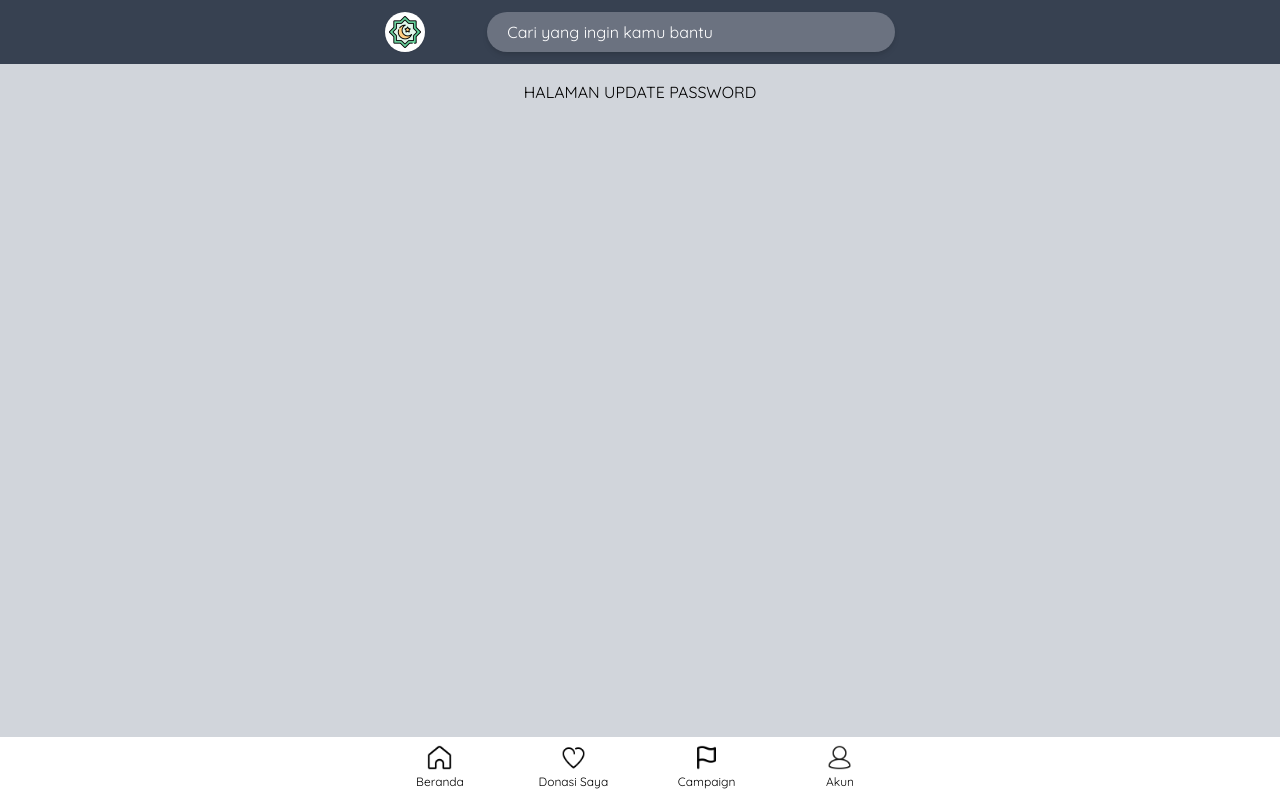
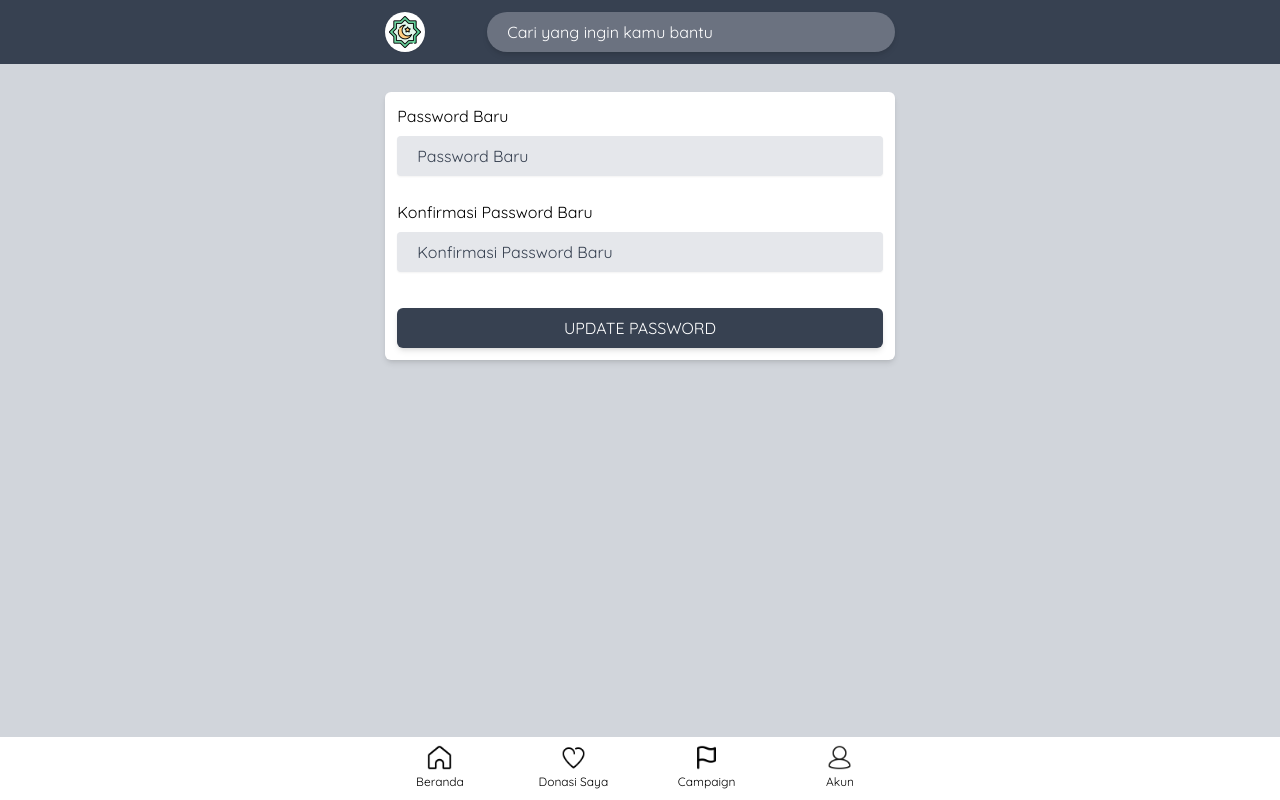
Before and after one commit to DaffaAn/frontend-donasi, a Vue app: page /profile/password in a window 1280 px wide. Built offline with nearby package versions, Linux system fonts and the light colour scheme; sample sign-in values are in the browser's storage.

Commit message:
update password done

```diff
--- a/src/store/module/profile.js
+++ b/src/store/module/profile.js
@@ -64,6 +64,33 @@ const profile = {
           });
       });
     },
+
+    //action updatePassword
+    updatePassword({ commit }, user) {
+      return new Promise((resolve, reject) => {
+        //get data token dan user
+        const token = localStorage.getItem("token");
+
+        //set axios header dengan type Authorization + Bearer token
+        Api.defaults.headers.common["Authorization"] = `Bearer ${token}`;
+
+        //get data profile ke server
+        Api.post("/profile/password", {
+          password: user.password,
+          password_confirmation: user.password_confirmation,
+        })
+          .then((response) => {
+            //commit ke mutation SET_PROFILE dengan response data
+            commit("SET_PROFILE", response.data.data);
+
+            resolve(response);
+          })
+          .catch((error) => {
+            //reject ke component dengan hasil response
+            reject(error.response.data);
+          });
+      });
+    },
   },
 
   //getters
--- a/src/views/auth/Login.vue
+++ b/src/views/auth/Login.vue
@@ -87,13 +87,6 @@ export default {
       let email = user.email;
       let password = user.password;
 
-      //check user is loggedIn
-      onMounted(() => {
-        if (store.getters["auth/isLoggedIn"]) {
-          router.push({ name: "dashboard" });
-        }
-      });
-
       //panggil actions "login" dari module "auth" Vuex
       store
         .dispatch("auth/login", {
@@ -127,6 +120,13 @@ export default {
         });
     }
 
+    //check user is loggedIn
+    onMounted(() => {
+      if (store.getters["auth/isLoggedIn"]) {
+        router.push({ name: "dashboard" });
+      }
+    });
+
     //return object
     return {
       user, // <-- state user
--- a/src/views/dashboard/Index.vue
+++ b/src/views/dashboard/Index.vue
@@ -41,7 +41,7 @@
           </div>
         </a>
 
-        <a href="#">
+        <router-link :to="{ name: 'profile.password' }">
           <div
             class="grid grid-cols-5 gap-4 bg-gray-300 p-3 rounded-md shadow-sm mb-3"
           >
@@ -49,7 +49,7 @@
               <i class="fa fa-key" aria-hidden="true"></i> Ubah Password
             </div>
           </div>
-        </a>
+        </router-link>
 
         <a href="#">
           <div
--- a/src/views/profile/Password.vue
+++ b/src/views/profile/Password.vue
@@ -1,9 +1,113 @@
 <template>
-  <div class="pb-20 pt-20 text-center">HALAMAN UPDATE PASSWORD</div>
+  <div class="pb-20 pt-20">
+    <div class="container mx-auto grid grid-cols-1 p-3 sm:w-full md:w-5/12">
+      <form @submit.prevent="updatePassword" method="POST">
+        <div class="bg-white p-3 rounded-md shadow-md">
+          <div class="grid grid-cols-1 gap-4">
+            <div class="mb-2">
+              <label class="mt-2">Password Baru</label>
+              <input
+                type="password"
+                class="mt-2 appearance-none w-full bg-gray-200 rounded h-7 shadow-sm placeholder-gray-700 focus:outline-none focus:placeholder-gray-600 focus:bg-gray-300 focus-within:text-gray-600 p-5"
+                placeholder="Password Baru"
+                v-model="user.password"
+              />
+            </div>
+
+            <div class="mb-2">
+              <label class="mt-2">Konfirmasi Password Baru</label>
+              <input
+                type="password"
+                class="mt-2 appearance-none w-full bg-gray-200 rounded h-7 shadow-sm placeholder-gray-700 focus:outline-none focus:placeholder-gray-600 focus:bg-gray-300 focus-within:text-gray-600 p-5"
+                placeholder="Konfirmasi Password Baru"
+                v-model="user.password_confirmation"
+              />
+            </div>
+
+            <div>
+              <button
+                type="submit"
+                class="mt-3 bg-gray-700 text-white p-2 w-full rounded-md shadow-md focus:outline-none"
+              >
+                UPDATE PASSWORD
+              </button>
+            </div>
+          </div>
+        </div>
+      </form>
+    </div>
+  </div>
 </template>
 
 <script>
+//hook vue
+import { reactive, ref } from "vue";
+
+//hook vuex
+import { useStore } from "vuex";
+
+//hook vue router
+import { useRouter } from "vue-router";
+
+//hook Toast
+import { useToast } from "vue-toastification";
+
 export default {
   name: "PasswordComponent",
+
+  setup() {
+    //store vuex
+    const store = useStore();
+
+    //route
+    const router = useRouter();
+
+    //same interface as this.$toast
+    const toast = useToast();
+
+    //state user
+    const user = reactive({
+      password: "",
+      password_confirmation: "",
+    });
+
+    //validation state
+    const validation = ref([]);
+
+    //method update password
+    function updatePassword() {
+      let password = user.password;
+      let password_confirmation = user.password_confirmation;
+
+      //panggil actions "updatePassword" dari module "profile"
+      store
+        .dispatch("profile/updatePassword", {
+          password,
+          password_confirmation,
+        })
+        .then(() => {
+          router.push({ name: "dashboard" });
+
+          toast.success("Password Berhasil Diupdate!");
+        })
+        .catch((error) => {
+          //assign validaation message
+          validation.value = error;
+
+          //show validation password with toast
+          if (validation.value.password) {
+            toast.error(`${validation.value.password[0]}`);
+          }
+        });
+    }
+
+    return {
+      user, // <-- state password
+      validation, // <-- state validation
+      updatePassword, // <-- method updateProfile
+    };
+  },
 };
 </script>
+
+<style></style>
```
